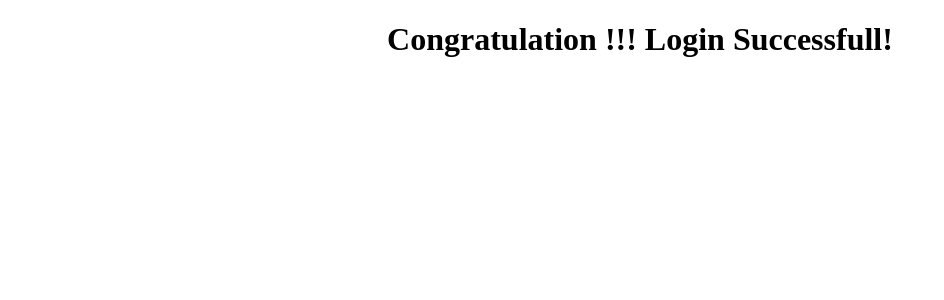
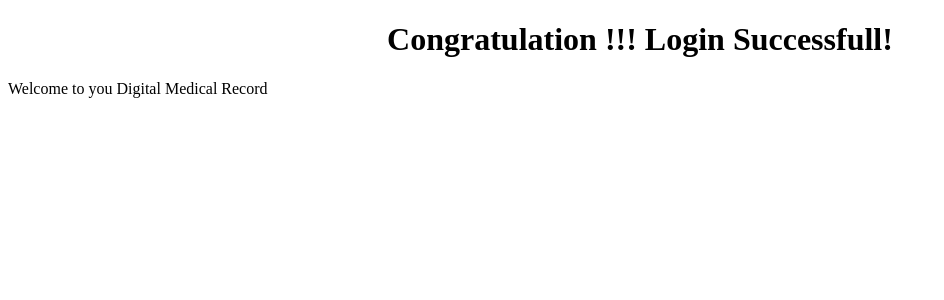
Before and after one commit to aaradhy25tiwari/Digitalization-of-Medical-Records, a PHP site: page /welcome.php in a window 1280 px wide. Shown: the top 300 px of the page, without its empty margins (0-944 px from the left). Run offline with PHP 8.4, Linux system fonts and the light colour scheme.

Commit message:
Added login.php

```diff
--- a/welcome.php
+++ b/welcome.php
@@ -10,5 +10,6 @@
 </head>
   <body>
         <h1 style="display:flex; text-align:center; justify-content:center; align-items:center;"> Congratulation !!! Login Successfull!</h1>
+        Welcome to you Digital Medical Record
   </body>
 </html>
```
